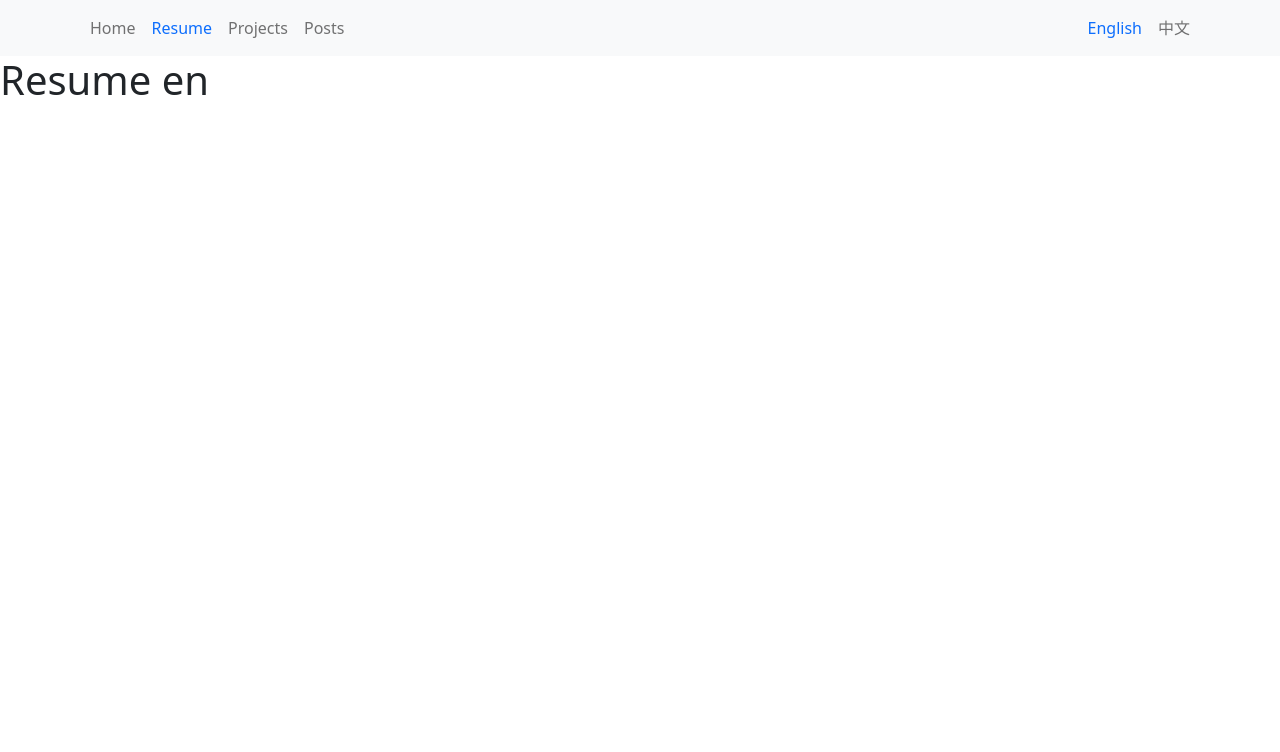
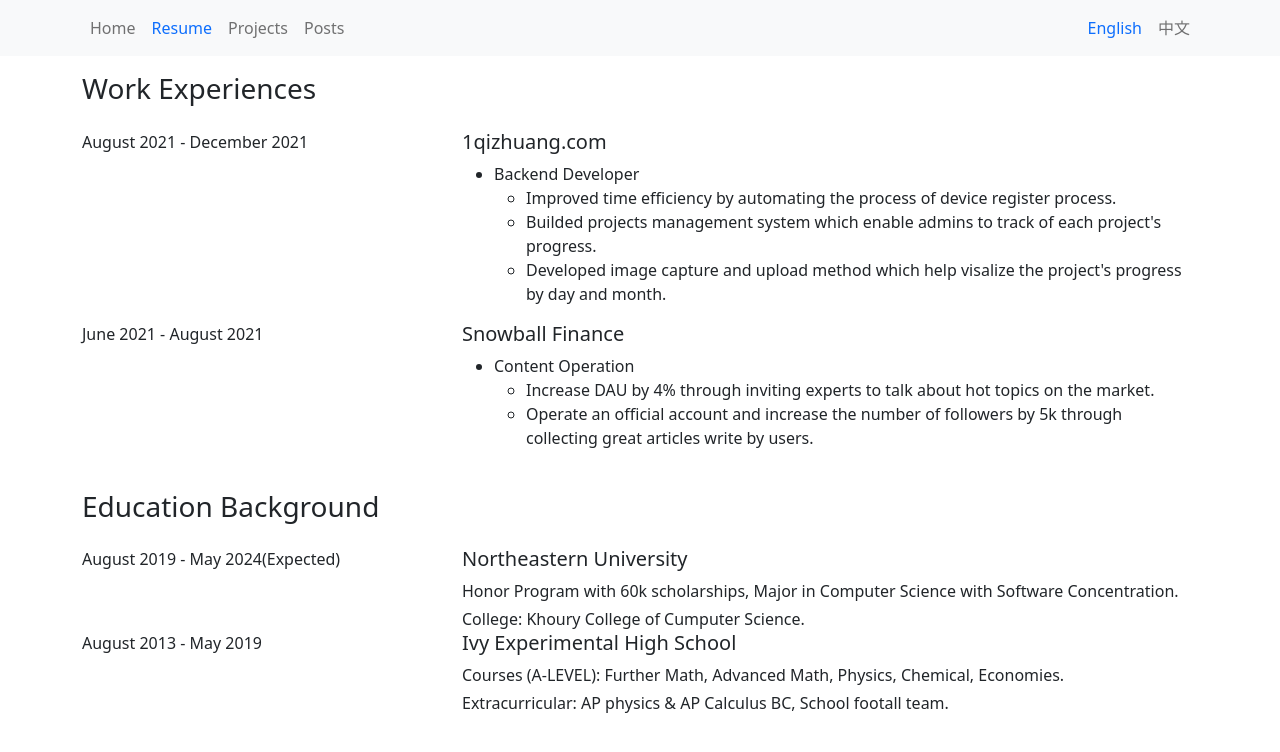
Before and after one commit to likuny0415/kunyang.me, a Next.js app: page /en/resume in a window 1280 px wide. Shown: the top 752 px of the page. Built offline with nearby package versions, Linux system fonts and the light colour scheme.

Commit message:
feature: resume page

```diff
--- /dev/null
+++ b/src/components/Homepage/resume.js
@@ -0,0 +1,61 @@
+import data from "../../data/data.json";
+
+export default function ResumeTemp() {
+  const resumeData = data.en_resume;
+  const experiences = resumeData.workExperiences.experiences;
+  const educationBG = resumeData.educationBackground;
+  const educationEx = educationBG.education;
+
+  return (
+    <div className="container mt-3">
+      <h3>{resumeData.workExperiences.title}</h3>
+      {/* Working Experience */}
+      <div className="row my-4">
+        {experiences.map((ex) => {
+          return (
+            <>
+              <div className="col-md-4">{ex.timePeriod}</div>
+              <div className="col-md-8">
+                <h5>{ex.company}</h5>
+                <ul>
+                  <li className="font-weight-bold">{ex.title}</li>
+                  <ul className="mb-0">
+                    {ex.projects.map((project) => {
+                      return (
+                        <>
+                          <li>{project}</li>
+                        </>
+                      );
+                    })}
+                  </ul>
+                </ul>
+              </div>
+            </>
+          );
+        })}
+      </div>
+      {/* Education Experience */}
+      <h3>{educationBG.title}</h3>
+      <div className="row my-4">
+        {educationEx.map((ed) => {
+          return (
+            <>
+              <div className="col-md-4">{ed.timePeriod}</div>
+              <div className="col-md-8">
+                <h5>{ed.school}</h5>
+
+                {ed.texts.map((text) => {
+                  return (
+                    <>
+                      <div className="mt-1">{text}</div>
+                    </>
+                  );
+                })}
+              </div>
+            </>
+          );
+        })}
+      </div>
+    </div>
+  );
+}
--- a/src/data/data.json
+++ b/src/data/data.json
@@ -46,7 +46,7 @@
   "en_homepage": {
     "introduction": {
       "title": "Introduction",
-      "content": "I'm Lunyang(Jeffrey) Li. A Third-year honors student studying Computer Science at Northeastern University's Khoury College of Computer Sciences. Experience in Java, Javascript, and several functional programming languages,  I'm interested in learning more about software development and being able to connect it to my other skills!"
+      "content": "I'm Kunyang(Jeffrey) Li. A Third-year honors student studying Computer Science at Northeastern University's Khoury College of Computer Sciences. Experience in Java, Javascript, and several functional programming languages,  I'm interested in learning more about software development and being able to connect it to my other skills!"
     },
     "contacts": {
       "title": "Contacts",
@@ -65,7 +65,7 @@
   },
   "zh_homepage": {
     "introduction": {
-      "title": "简介",
+      "title": "个人简介",
       "content": "李坤阳：就读于东北大学 Khoury 计算机科学学院荣誉学生。拥有 Java、Javascript 和几种函数式编程语言的经验，有兴趣了解更多关于软件开发的知识，并能够将其与我的其他技能联系起来！!"
     },
     "contacts": {
@@ -82,5 +82,56 @@
       "linkedin": "LinkedIn",
       "linkedinUrl": "https://www.linkedin.com/in/kunyang-li-006180190/"
     }
+  },
+  "en_resume": {
+    "workExperiences": {
+      "title": "Work Experiences",
+      "experiences": [
+        {
+          "timePeriod": "August 2021 - December 2021",
+          "location": "Shanghai, China",
+          "company": "1qizhuang.com",
+          "title": "Backend Developer",
+          "projects": [
+            "Improved time efficiency by automating the process of device register process.",
+            "Builded projects management system which enable admins to track of each project's progress.",
+            "Developed image capture and upload method which help visalize the project's progress by day and month."
+          ]
+        },
+        {
+          "timePeriod": "June 2021 - August 2021",
+          "location": "Beijing, China",
+          "company": "Snowball Finance",
+          "title": "Content Operation",
+          "projects": [
+            "Increase DAU by 4% through inviting experts to talk about hot topics on the market.",
+            "Operate an official account and increase the number of followers by 5k through collecting great articles write by users."
+          ]
+        }
+      ]
+    },
+    "educationBackground": {
+      "title": "Education Background",
+      "education": [
+        {
+          "timePeriod": "August 2019 - May 2024(Expected)",
+          "school": "Northeastern University",
+          "city": "Boston, Massachusetts",
+          "texts": [
+            "Honor Program with 60k scholarships, Major in Computer Science with Software Concentration.",
+            "College: Khoury College of Cumputer Science."
+          ]
+        },
+        {
+          "timePeriod": "August 2013 - May 2019",
+          "school": "Ivy Experimental High School",
+          "city": "Suzhou, China",
+          "texts": [
+            "Courses (A-LEVEL): Further Math, Advanced Math, Physics, Chemical, Economies.",
+            "Extracurricular: AP physics & AP Calculus BC, School footall team."
+          ]
+        }
+      ]
+    }
   }
 }
--- a/src/pages/en/resume.js
+++ b/src/pages/en/resume.js
@@ -1,3 +1,5 @@
+import ResumeTemp from "../../components/Homepage/resume";
+
 export default function Resume() {
-  return <h1>Resume en</h1>;
+  return <ResumeTemp version={"en_resume"} />;
 }
```
